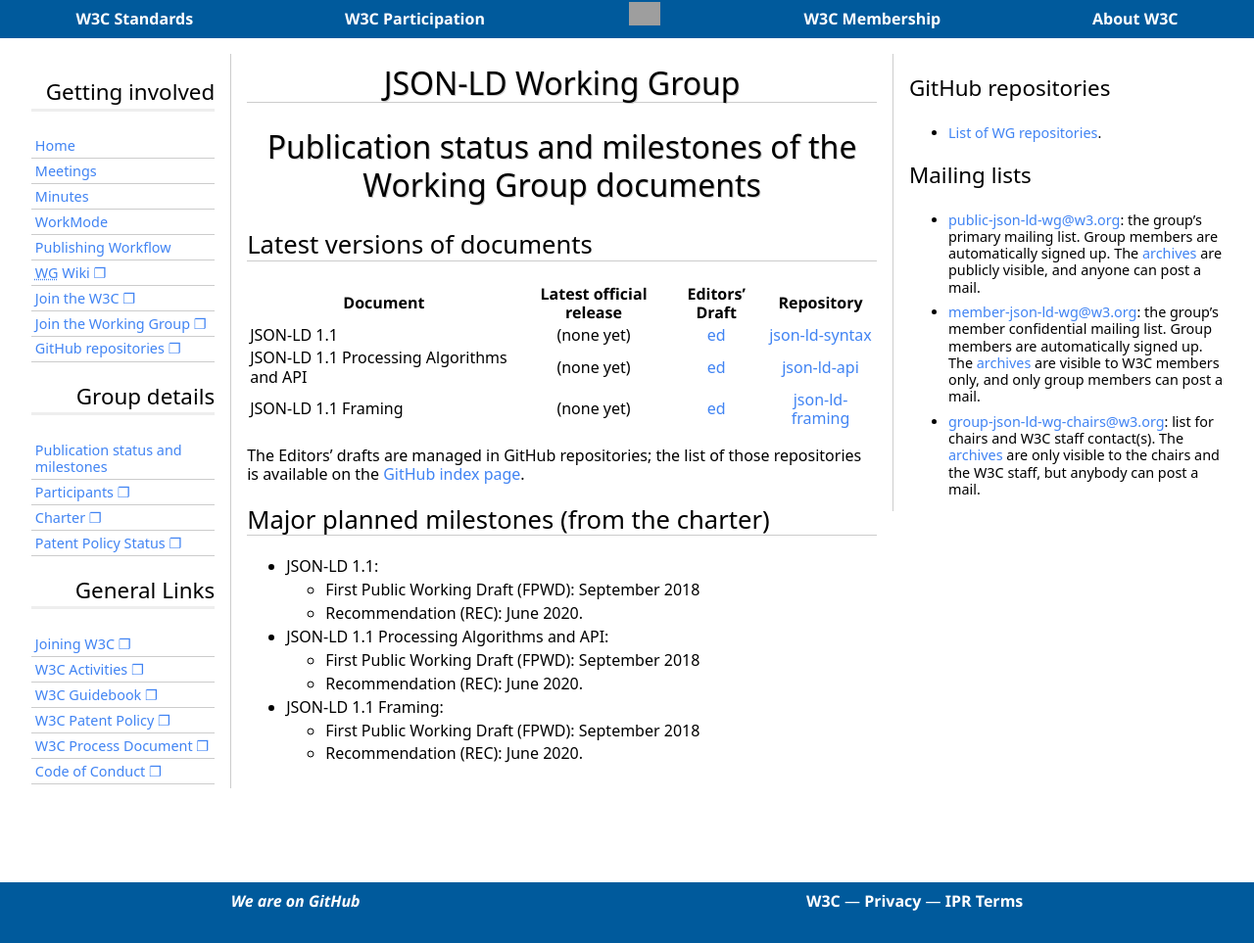
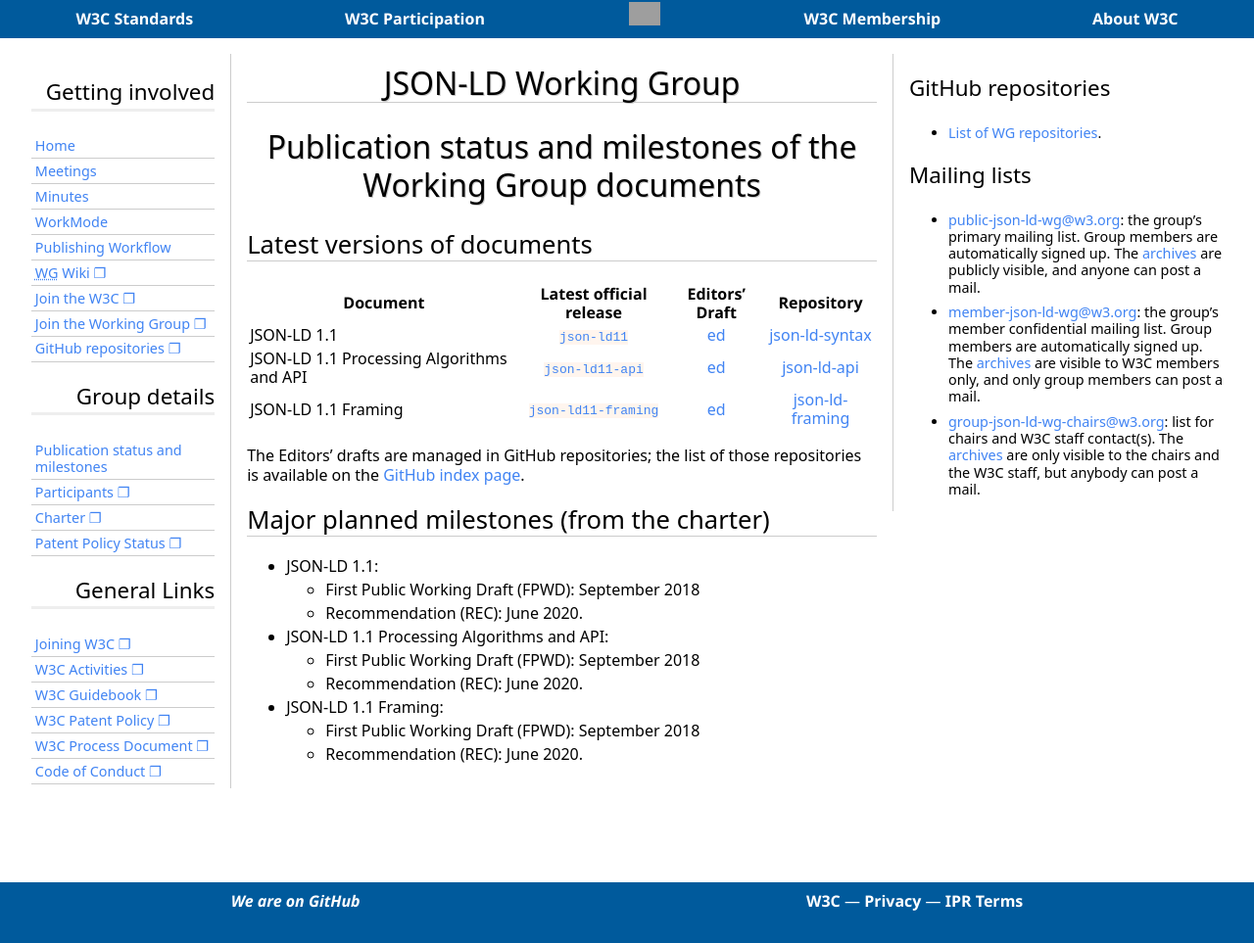
Before and after one commit to w3c/json-ld-wg, a Jekyll site: the page built from PublStatus.md, in a window 1280 px wide. Shown: the whole page at 98% size. Built offline with Jekyll 4.4.1, drawn with Linux system fonts in a browser that asks for light colours; some web fonts are replaced; our own code applies the rules of GitHub Pages for plain Markdown files; grey boxes are pictures that could not be loaded.

Commit message:
Refreshed the publication status

```diff
--- a/PublStatus.md
+++ b/PublStatus.md
@@ -9,9 +9,9 @@ layout: default
 
 | Document | Latest official release | Editors’ Draft | Repository |
 |----------|:-----------------------:|:--------------:|:----------:|
-| JSON-LD 1.1                             | (none yet) | [ed](https://w3c.github.io/json-ld-syntax/)              | [json-ld-syntax](https://github.com/w3c/json-ld-syntax/)                  |
-| JSON-LD 1.1 Processing Algorithms and API  | (none yet) | [ed](https://w3c.github.io/json-ld-api/)          | [json-ld-api](https://github.com/w3c/json-ld-api/)          |
-| JSON-LD 1.1 Framing                    | (none yet) | [ed](https://w3c.github.io/json-ld-framing/)          | [json-ld-framing](https://github.com/w3c/json-ld-framing/)                |
+| JSON-LD 1.1                             | [`json-ld11`](https://www.w3.org/TR/json-ld11/) | [ed](https://w3c.github.io/json-ld-syntax/)              | [json-ld-syntax](https://github.com/w3c/json-ld-syntax/)                  |
+| JSON-LD 1.1 Processing Algorithms and API  | [`json-ld11-api`](https://www.w3.org/TR/json-ld11-api/) | [ed](https://w3c.github.io/json-ld-api/)          | [json-ld-api](https://github.com/w3c/json-ld-api/)          |
+| JSON-LD 1.1 Framing                    | [`json-ld11-framing`](https://www.w3.org/TR/json-ld11-framing/) | [ed](https://w3c.github.io/json-ld-framing/)          | [json-ld-framing](https://github.com/w3c/json-ld-framing/)                |
 {: .zebra}
 
 <!-- <div data-apiary="specifications"></div> -->
```
